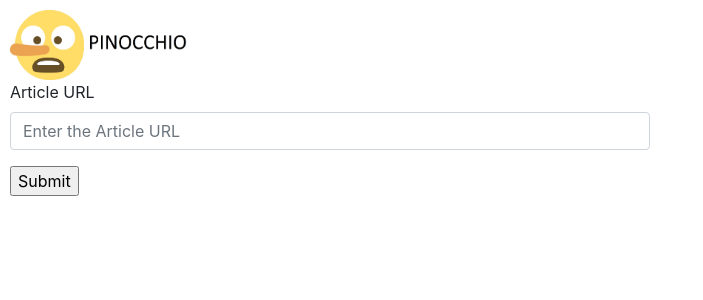
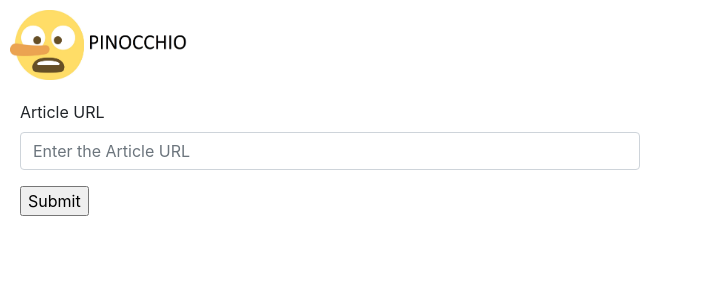
Before and after one commit to vyong1/CPEG457, a PHP site: page /URLForm.php in a window 1280 px wide. Shown: the top 300 px of the page, without its empty margins (0-703 px from the left). Run offline with PHP 8.4, Linux system fonts and the light colour scheme.

Commit message:
I don't know what I did here, but am committing because it still works.

```diff
--- a/WebApp/URLForm.php
+++ b/WebApp/URLForm.php
@@ -12,6 +12,7 @@
             <a href="index.php">
                 <img src="static/Pinocchio.png" class="index-btn">
             </a>
+            <div class="margin10">
                 <form action="URLFormSubmit.php" method="post">
                     <div class="form-group">
                         <label for="url_input">Article URL</label>
@@ -23,5 +24,6 @@
                     </div>
                 </form>
             </div>
+        </div>
     </body>
 </html>
--- a/WebApp/static/site.css
+++ b/WebApp/static/site.css
@@ -10,4 +10,5 @@ div.content{
 .index-btn{
     width: 180px;
     height: 70px;
+    margin-bottom: 10px;
 }
```
Also changed, not shown: 1 other file. Lines whose indentation alone changed are shown as unchanged.
